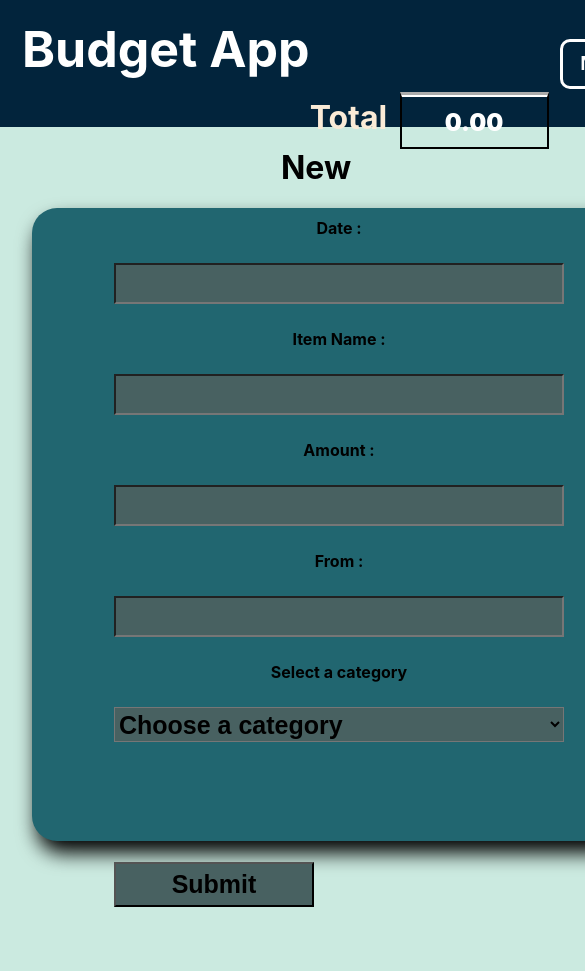
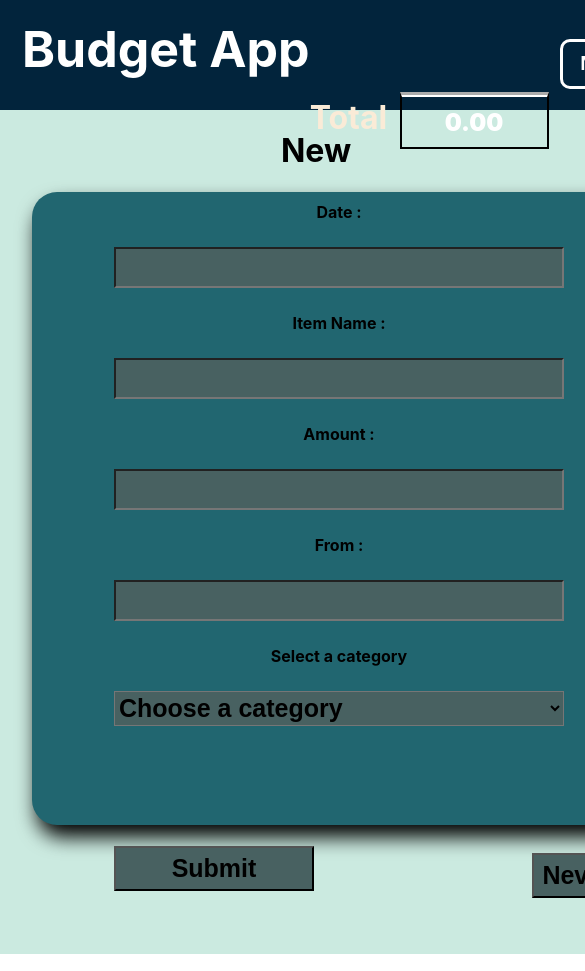
Before and after one commit to Jalamang/budgeting-tracker-app-project, a React (Create React App) app: page /transactions/new in a window 390 px wide. Shown: the top 971 px of the page, 585 px wide, since content can reach past the window. Built offline with nearby package versions, Linux system fonts and the light colour scheme; no server answers.

Commit message:
More css

```diff
--- a/src/components/Budget/Budget.css
+++ b/src/components/Budget/Budget.css
@@ -13,8 +13,6 @@
 }
 
 .date-button {
-  display: flex;
-  flex-direction: column;
   width: 10.5rem;
   height: 3.5rem;
   border: 1px solid #ececec;
--- a/src/components/NavBar/NavBar.css
+++ b/src/components/NavBar/NavBar.css
@@ -56,6 +56,8 @@
   margin: auto;
 }
 
+
+/* Tablets and under */
 @media (max-width: 768px) {
   .navbar {
     display: grid;
@@ -79,3 +81,24 @@
     bottom: 75px;
   }
 }
+
+
+/* Mobile */
+@media (max-width: 500px) {
+  .navbar {
+    height: 110px;
+  }
+
+  .navbar h1 {
+    flex-direction: column;
+  }
+
+  .navbar ul {
+    padding: 10px;
+    background-color: rgba(0, 0, 0, 0.1);
+  }
+
+  .showcase-form {
+    width: 300px;
+  }
+}
--- a/src/components/NewForm/NewForm.css
+++ b/src/components/NewForm/NewForm.css
@@ -69,7 +69,8 @@ form .form-submit {
 
   .form-nevermind {
     justify-content: left;
-    position: absolute;
+    position: relative;
+    top: 12px;
   }
 
   div.newForm {
```
